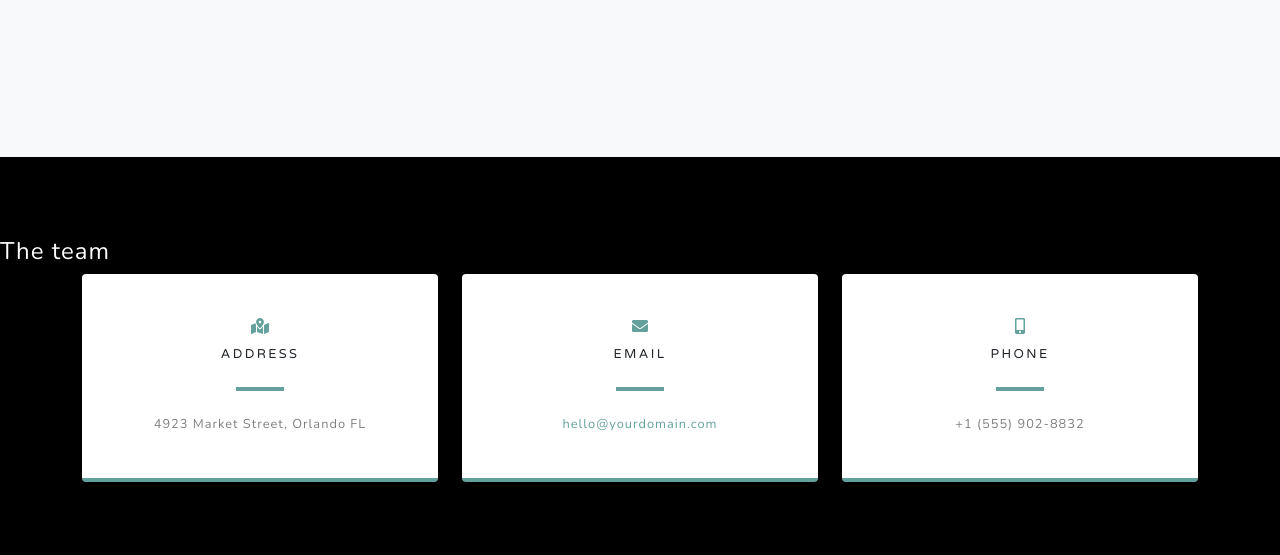
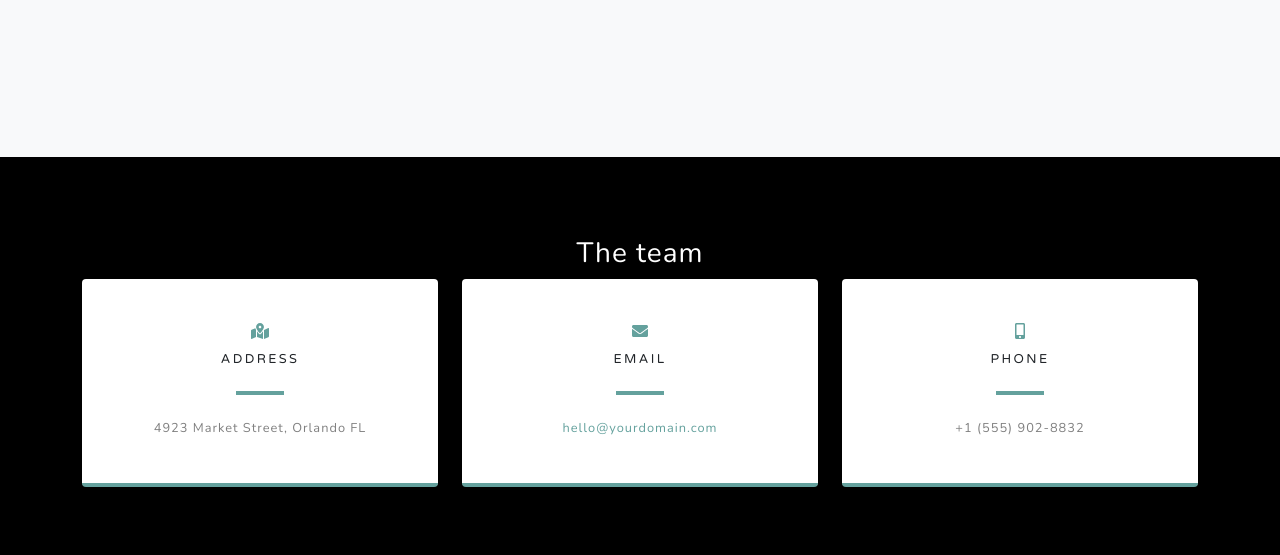
Before and after one commit to stormOntology/stormOntology.github.io, a website: page dist/index.html in a window 1280 px wide. Shown: the part 3090-3645 px from the top of the page. Drawn offline with nearby package versions, Linux system fonts and the light colour scheme.

Commit message:
Update index.html

```diff
--- a/dist/index.html
+++ b/dist/index.html
@@ -123,7 +123,7 @@
 
         <!-- Contact-->
         <section class="contact-section bg-black">
-            <h4 class="text-white">The team</h4>
+            <h3 style="text-align:center" class="text-white">The team</h4>
             <div class="container">
                 <div class="row">
                     <div class="col-md-4 mb-3 mb-md-0">
```
